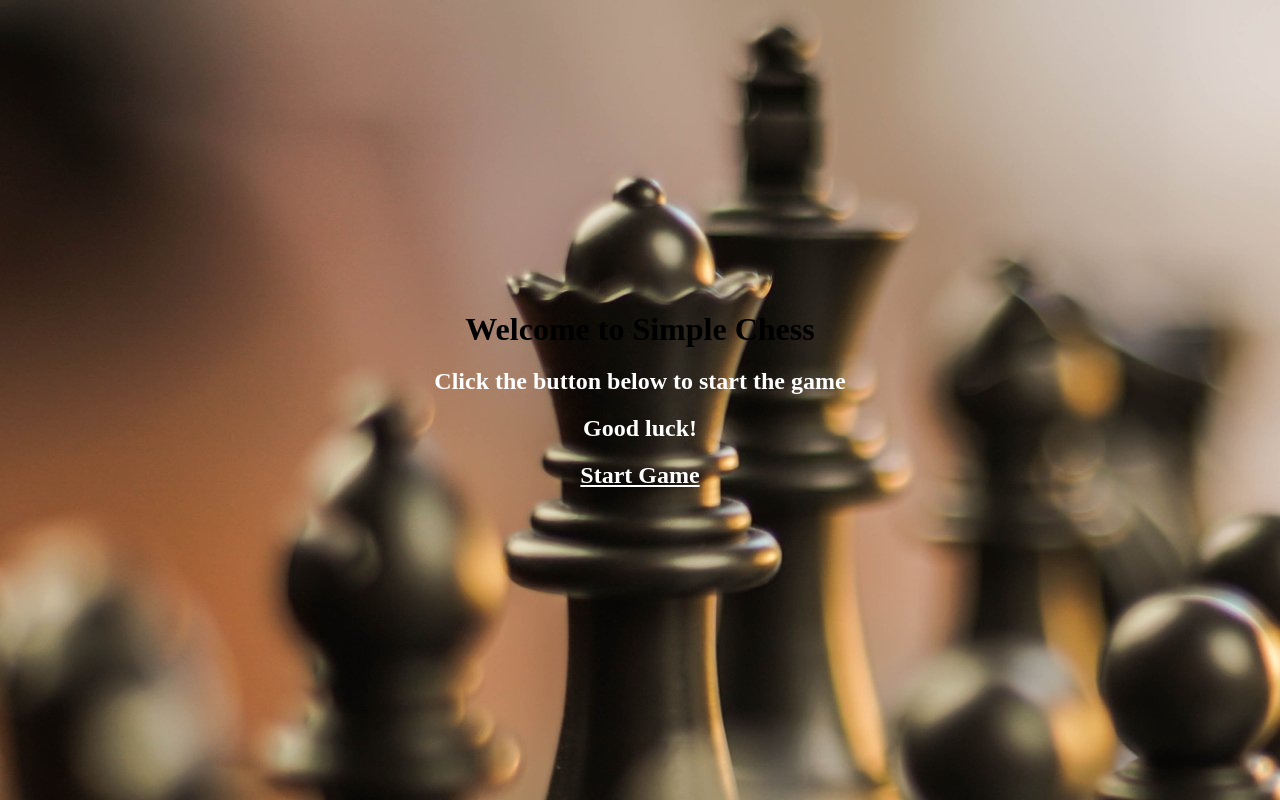
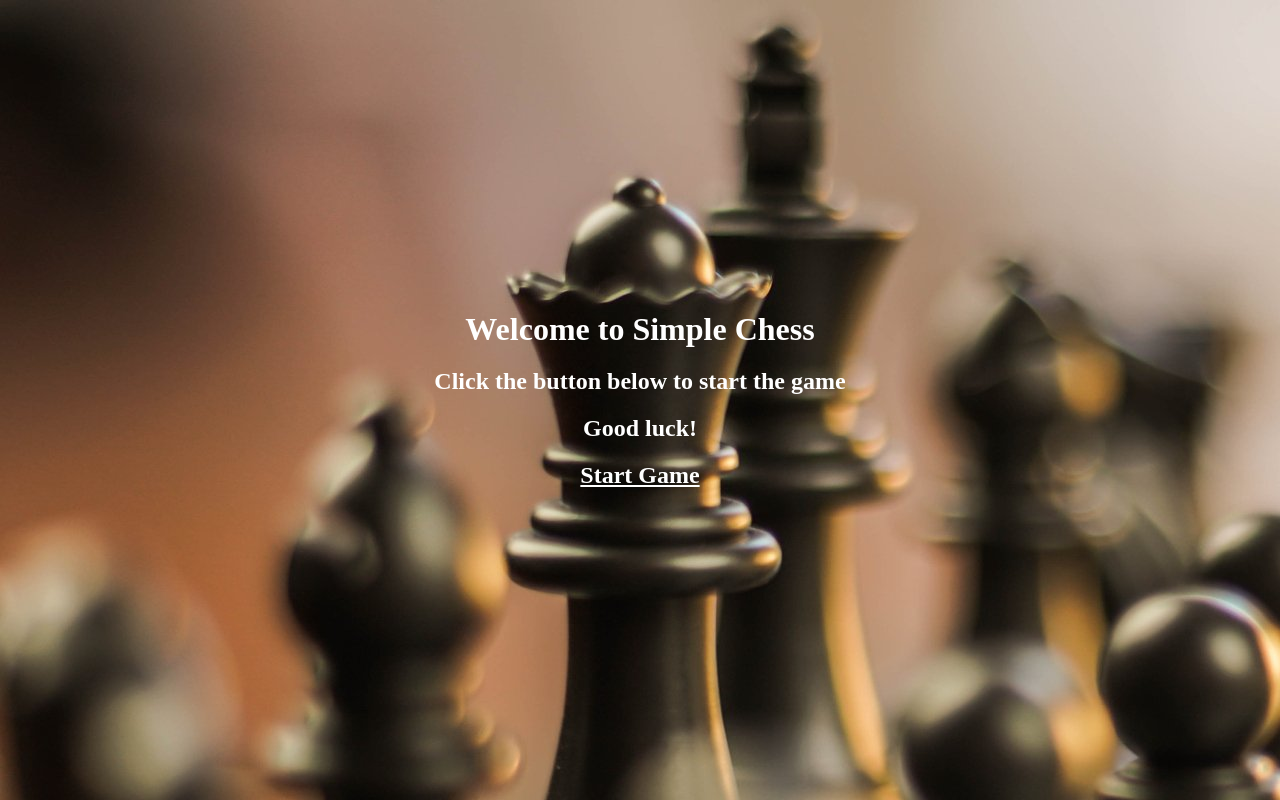
Before and after one commit to IsaAlEid/Simple-Chess-Game, a website: page index.html in a window 1280 px wide. Drawn offline with Linux system fonts and the light colour scheme.

Commit message:
fixed welcome

```diff
--- a/style.css
+++ b/style.css
@@ -91,3 +91,8 @@ a {
   font-size: 1.5rem;
   font-weight: bold;
 }
+h1 {
+  color: white;
+  font-size: 2rem;
+  font-weight: bold;
+}
```
